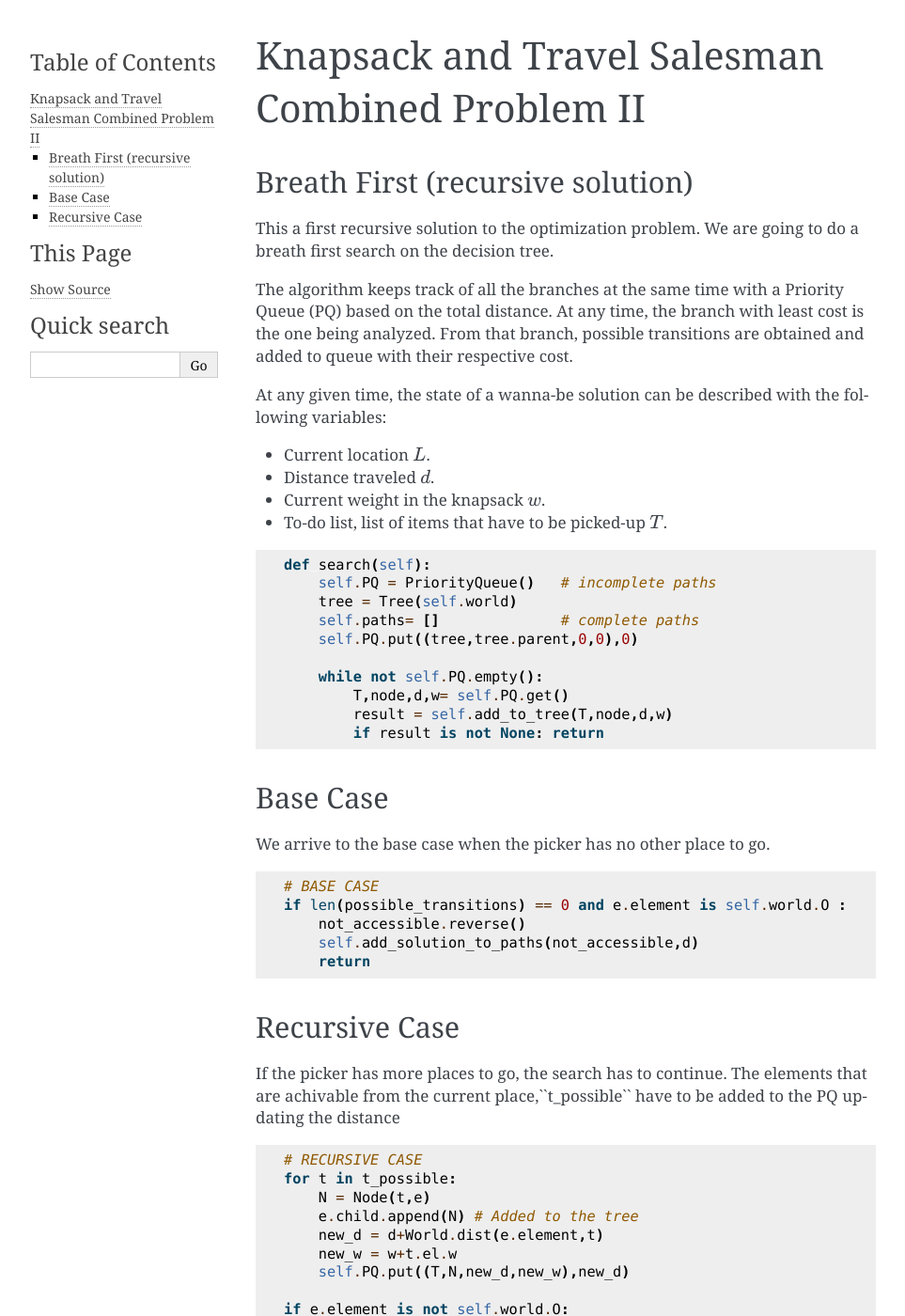
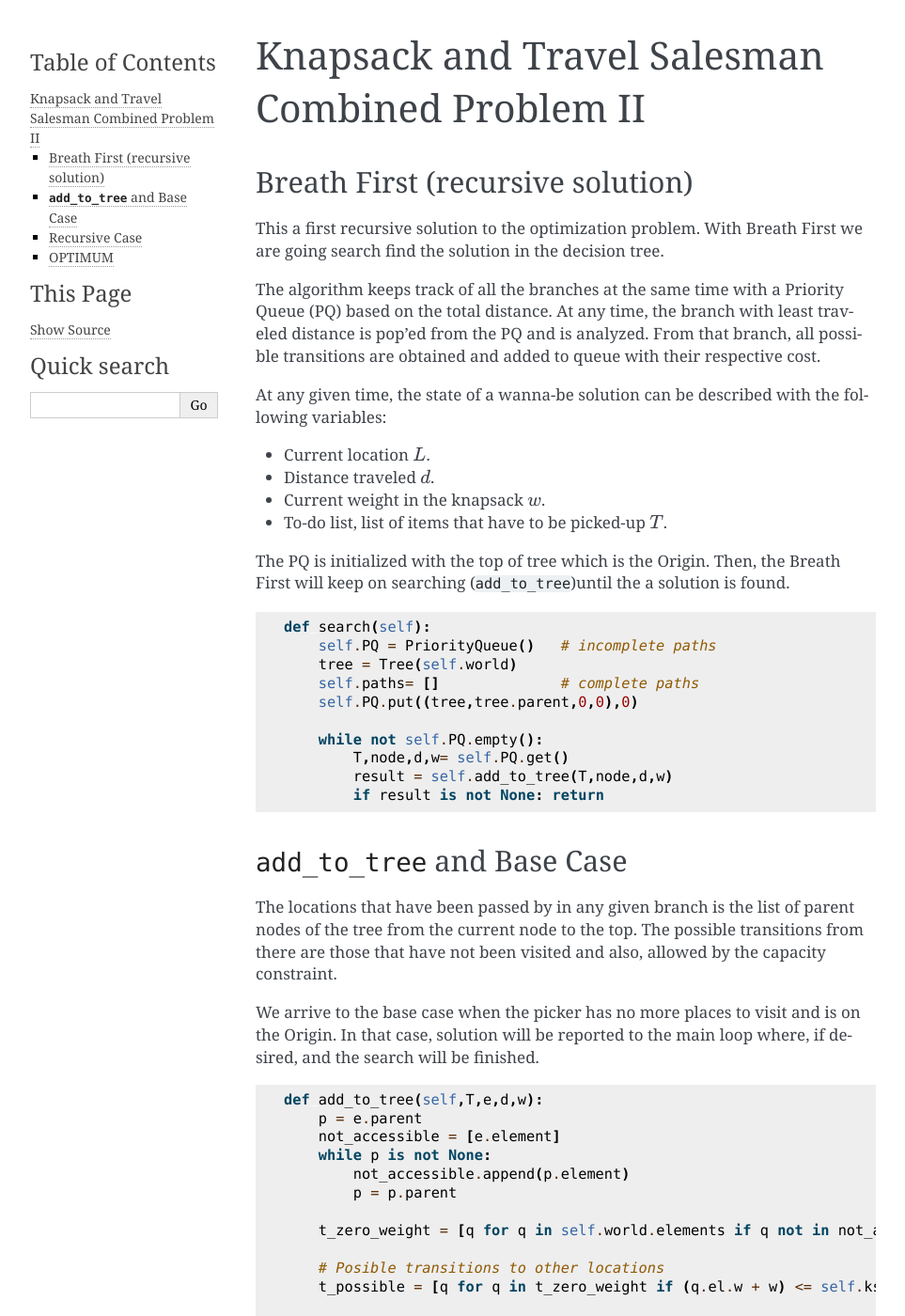
Before and after one commit to juancki/docus, a Sphinx documentation site: the page built from source/problems/knapsack-travelsman-1.rst, in a window 1280 px wide and 1400 px high. Shown: the whole window at 94% size, without its empty margins (148-1111 px from the left). Built offline with Sphinx 7.4.7, drawn with Linux system fonts in a browser that asks for light colours; some of the changed text lies outside the part shown.

```diff
--- a/source/problems/knapsack-travelsman-1.rst
+++ b/source/problems/knapsack-travelsman-1.rst
@@ -4,9 +4,9 @@
 
 Breath First (recursive solution)
 ---------------------------------
-This a first recursive solution to the optimization problem. We are going to do a breath first search on the decision tree.
+This a first recursive solution to the optimization problem. With Breath First we are going search find the solution in the decision tree.
 
-The algorithm keeps track of all the branches at the same time with a Priority Queue (PQ) based on the total distance. At any time, the branch with least cost is the one being analyzed. From that branch, possible transitions are obtained and added to queue with their respective cost.
+The algorithm keeps track of all the branches at the same time with a Priority Queue (PQ) based on the total distance. At any time, the branch with least traveled distance is pop'ed from the PQ and is analyzed. From that branch, all possible transitions are obtained and added to queue with their respective cost.
 
 At any given time, the state of a wanna-be solution can be described with the following variables:
 
@@ -14,6 +14,9 @@
 - Distance traveled :math:`d`.
 - Current weight in the knapsack :math:`w`.
 - To-do list, list of items that have to be picked-up :math:`T`.
+
+The PQ is initialized with the top of tree which is the Origin.
+Then, the Breath First will keep on searching (``add_to_tree``)until the a solution is found.
 
 .. code-block:: python
 
@@ -28,22 +31,56 @@
             result = self.add_to_tree(T,node,d,w)
             if result is not None: return
 
-Base Case
----------
-We arrive to the base case when the picker has no other place to go.
+``add_to_tree`` and  Base Case
+------------------------------
+The locations that have been passed by in any given branch is the list of parent nodes of the tree from the current node to the top.
+The possible transitions from there are those that have not been visited and also, allowed by the capacity constraint.
+
+We arrive to the base case when the picker has no more places to visit and is on the Origin. In that case, solution will be reported to the main loop where, if desired, and the search will be finished.
 
 .. code-block:: python
+
+    def add_to_tree(self,T,e,d,w):
+        p = e.parent
+        not_accessible = [e.element]
+        while p is not None:
+            not_accessible.append(p.element)
+            p = p.parent
+
+        t_zero_weight = [q for q in self.world.elements if q not in not_accessible]
+
+        # Posible transitions to other locations
+        t_possible = [q for q in t_zero_weight if (q.el.w + w) <= self.ks.max_weight]
 
         # BASE CASE
         if len(possible_transitions) == 0 and e.element is self.world.O :
             not_accessible.reverse()
             self.add_solution_to_paths(not_accessible,d)
-            return
+            return 'solution found'
 
 Recursive Case
 --------------
-If the picker has more places to go, the search has to continue.
-The elements that are achivable from the current place,``t_possible`` have to be added to the PQ updating the distance
+If the picker has more places to go or it is not on the Origin, the search has to continue.
+
+Two transition cases are separated: 1) From any location to an item and 2) From an item to the Origin.
+
+1) From any location to an item.
+
+        The elements that are achivable from the current place, ``t_possible`` have to be added to the PQ with the status:
+
+        - ``new_d`` is the distance traveled until ``e`` plus the distance from there to each possible transtion.
+        - ``new_w`` is the cumulative weight in the knapsack once the picker arrives to each possible transition.
+        - ``N``  is the node from the decision tree whose parent is ``e`` and represent the transition from ``e`` to ``t`` in that branch.
+        - The information about the to-do list and the traveled is inherent in the tree ``T``.
+
+2) From an item to the Origin.
+
+        In this case, the picker can go to the Origin if is not in the Origin. The new added cases to the PQ will have:
+
+        - ``new_w`` is simply zero, because the picker unpacks the knapsack on the Origin.
+        - ``new_d``, calculated in the same way as before, is the distance traveled until ``e`` plus the distance to the Origin.
+        - ``N``  is the node from the decision tree whose parent is ``e`` and represent the transition from ``e`` to ``t`` in this case the Origin.
+        - The information about the to-do list and the traveled is inherent in the tree ``T``.
 
 .. code-block:: python
 
@@ -62,3 +99,10 @@
             new_d = d+World.dist(e.element,t)
             new_w = 0
             self.PQ.put((T,N,new_d,new_w),new_d)
+
+
+
+OPTIMUM
+-------
+The code as expressed above does not accomplish the optimum, but it almost does.
+In order to obtain the optimum, the algorithm has to check if the branches pop'ed from the PQ have greater traveled distance than the solutions found. When this happens, the solution is to get the least from the already obtained solutions.
```
Also changed, not shown: source/problems/knapsack-travelsman-2.rst (added, +30 -0 lines).
